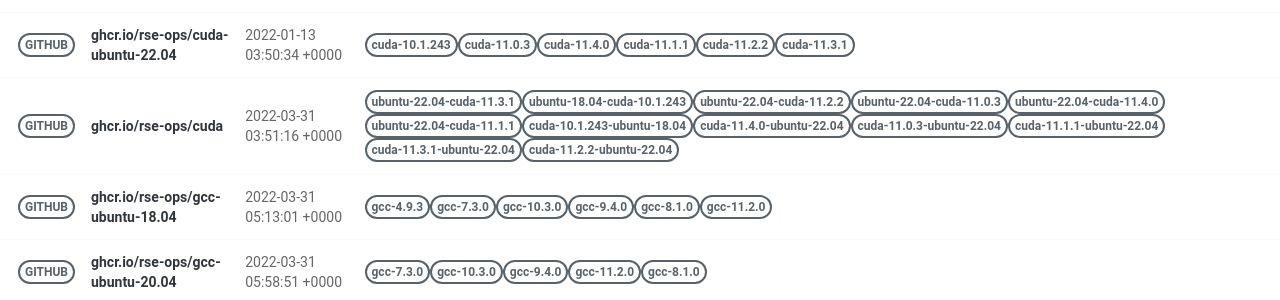
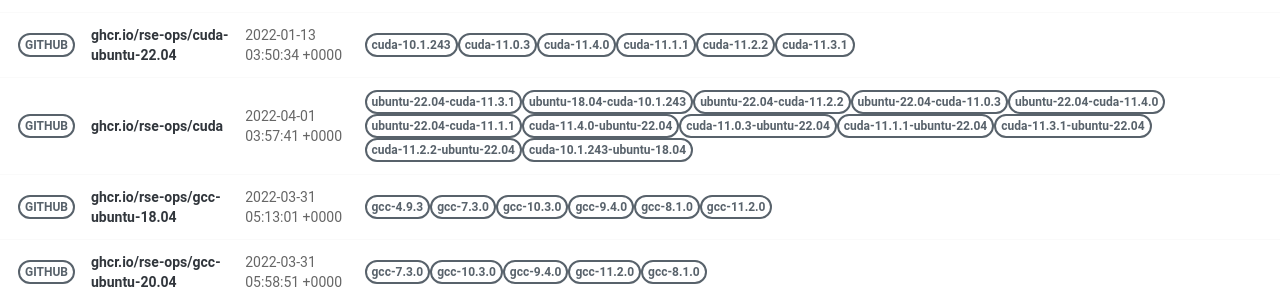
Before and after one commit to rse-ops/docker-images, a Jekyll site: the page built from pages/index.md, in a window 1280 px wide. Shown: the part 417-717 px from the top of the page. Built offline with Jekyll 4.4.1, drawn with Linux system fonts in a browser that asks for light colours; nearby versions of some CDN libraries.

Commit message:
Automated push to update library 2022-04-01

```diff
--- a/_library/ghcr.io-rse-ops-cuda.md
+++ b/_library/ghcr.io-rse-ops-cuda.md
@@ -1,7 +1,7 @@
 ---
 layout: container
 name: ghcr.io/rse-ops/cuda
-updated_at: 2022-03-31 03:51:16.803861
+updated_at: 2022-04-01 03:57:41.818869
 
 
 container_url: https://github.com/orgs/rse-ops/packages/container/package/cuda
@@ -42,5 +39,8 @@ versions:
  - tag: cuda-11.2.2-ubuntu-22.04
    dockerfile: https://github.com/rse-ops/docker-images/blob/main/ubuntu/cuda/Dockerfile
    manifest: https://crane.ggcr.dev/manifest/ghcr.io/rse-ops/cuda:cuda-11.2.2-ubuntu-22.04
+ - tag: cuda-10.1.243-ubuntu-18.04
+   dockerfile: https://github.com/rse-ops/docker-images/blob/main/ubuntu/cuda/Dockerfile
+   manifest: https://crane.ggcr.dev/manifest/ghcr.io/rse-ops/cuda:cuda-10.1.243-ubuntu-18.04
 
 ---
```
Also changed, not shown: other parts of _library/ghcr.io-rse-ops-cuda.md (+0 -3 lines).
